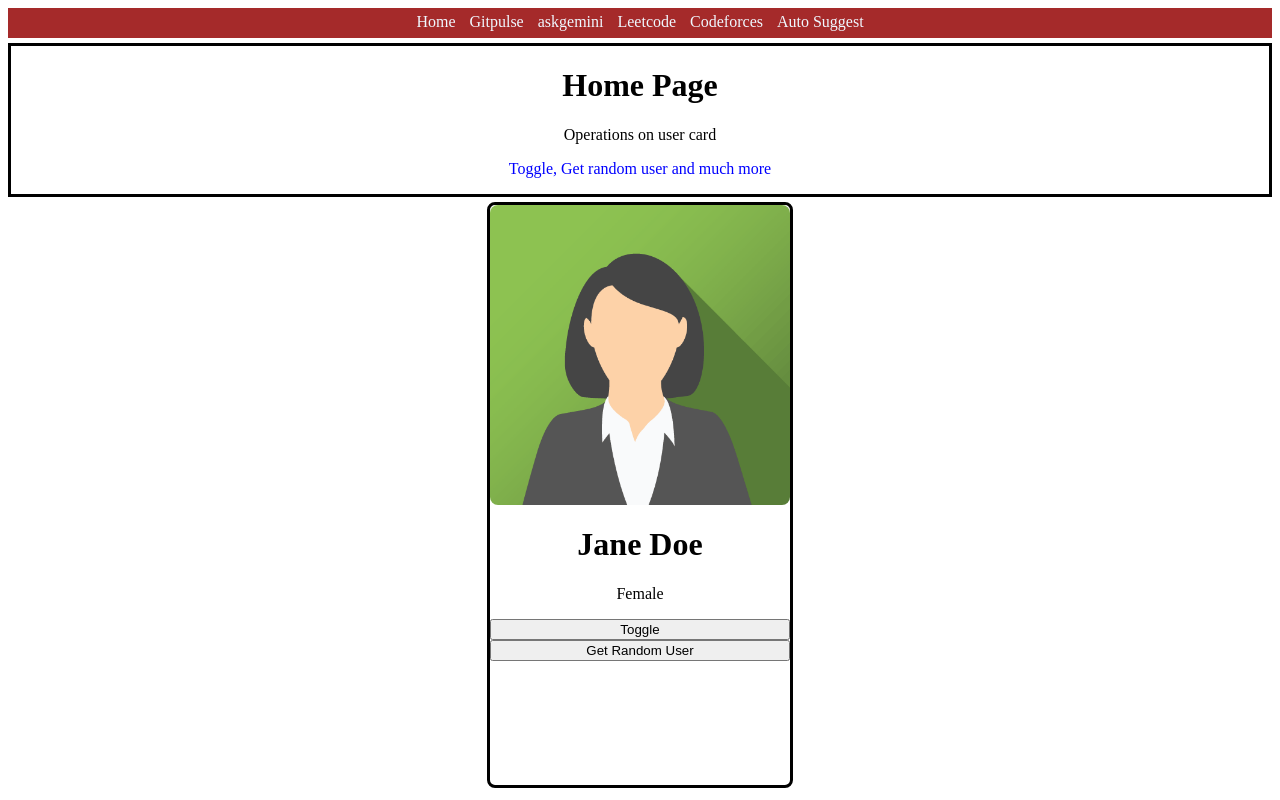
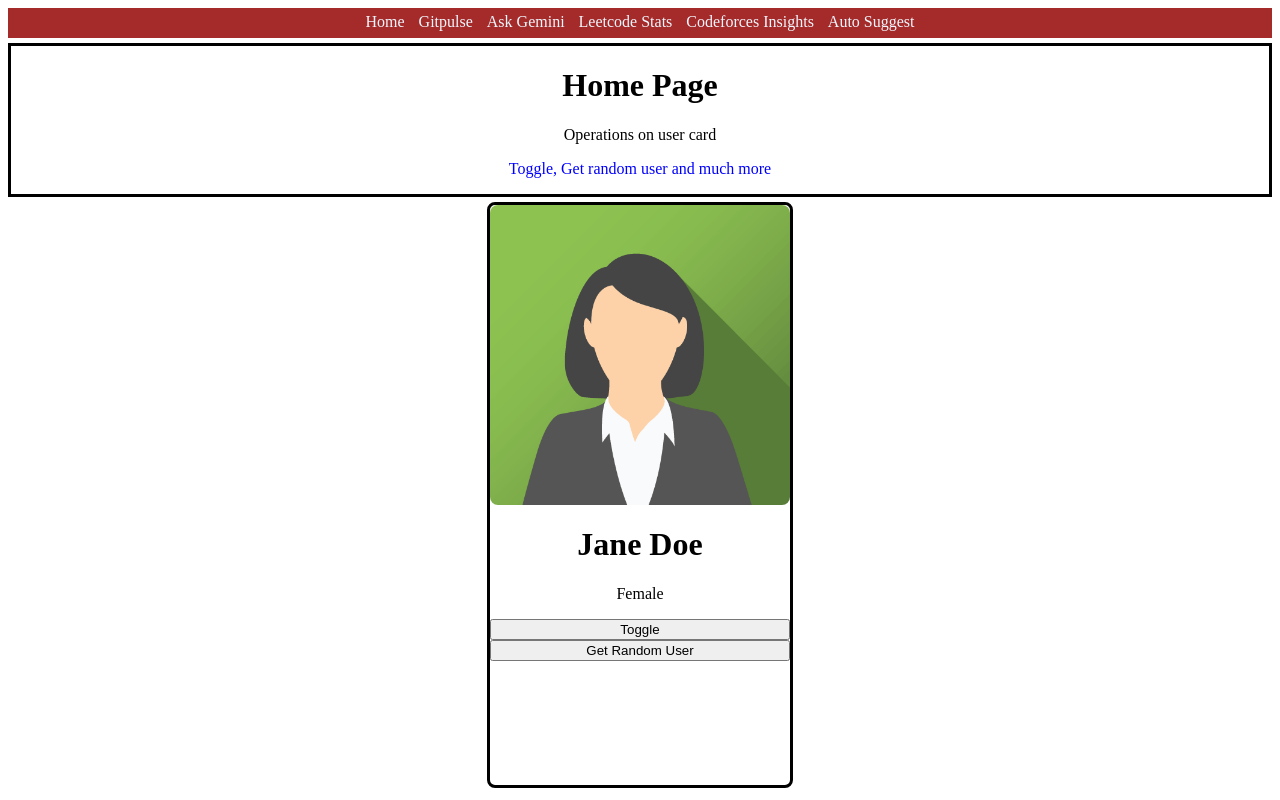
Before and after one commit to 25wh5a0519/auto-suggest, a website: page frontend/index.html in a window 1280 px wide. Drawn offline with Linux system fonts and the light colour scheme.

Commit message:
changingg

```diff
--- a/frontend/index.html
+++ b/frontend/index.html
@@ -11,9 +11,9 @@
   <div id="nav">
     <a href="/">Home</a>
     <a href="/gitpulse.html" target="_blank">Gitpulse</a>
-    <a href="/askgemini.html">askgemini</a>
-    <a href="/leetcode-stats.html">Leetcode</a>
-    <a href="/codeforces-insights.html">Codeforces</a>
+    <a href="/askgemini.html">Ask Gemini</a>
+    <a href="/leetcode-stats.html">Leetcode Stats</a>
+    <a href="/codeforces-insights.html">Codeforces Insights</a>
     <a href="./pages/autosuggest.html">Auto Suggest</a>
   </div>
 
```
